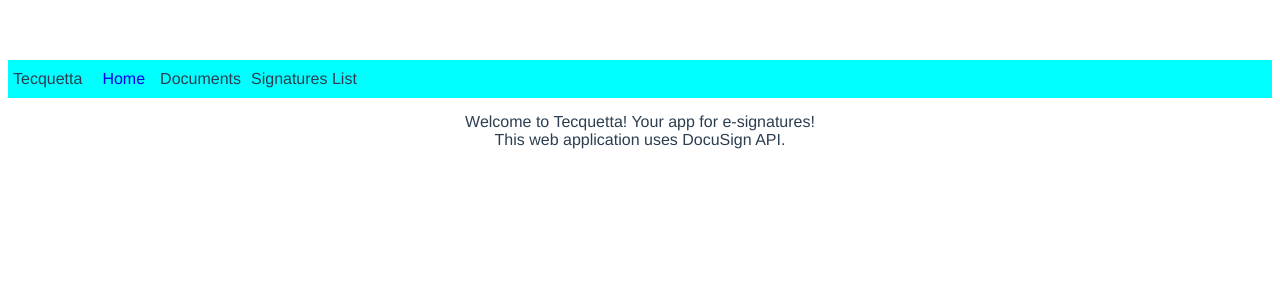
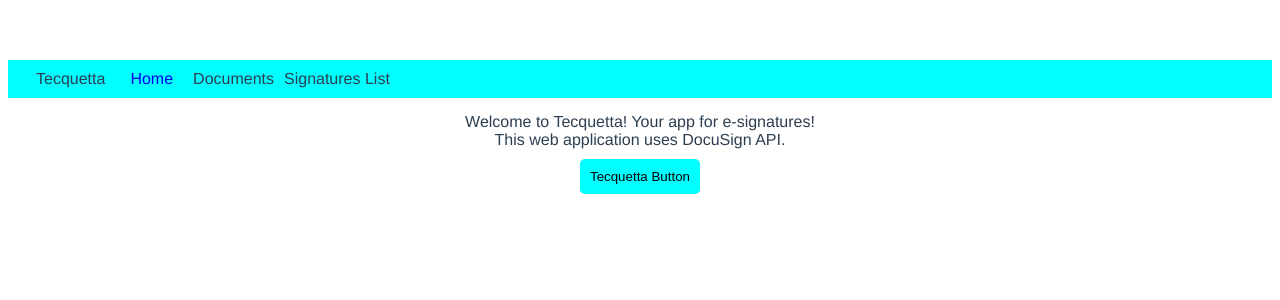
Before and after one commit to CypherCrow/Tecquetta, a Vue app in the folder src/main/ui/: page / in a window 1280 px wide. Shown: the top 300 px of the page. Built offline with nearby package versions, Linux system fonts and the light colour scheme.

Commit message:
Created Button.vue and updated Home, Header, and AbstractEsignatureController

```diff
--- /dev/null
+++ b/src/main/ui/src/components/Button.vue
@@ -0,0 +1,33 @@
+<template>
+    <div class="Button">
+        <button>{{ buttonName }}</button>
+    </div>
+</template>
+
+<script>
+export default {
+    name: 'Button',
+    props: {
+        buttonName: {
+            type: String,
+            default: 'Tecquetta Button'
+        }
+    }
+}
+</script>
+
+<style scoped>
+
+button {
+    border: none;
+    background: aqua;
+    border-radius: 5px;
+    margin: 10px;
+    padding: 10px;
+}
+
+button:hover {
+    background: teal;
+}
+
+</style>
--- a/src/main/ui/src/components/Header.vue
+++ b/src/main/ui/src/components/Header.vue
@@ -26,6 +26,7 @@ export default {
     background-color: aqua;
     display: flex;
     margin-bottom: 15px;
+    padding-left: 23px;
 }
 
 header {
@@ -43,11 +44,12 @@ li {
 
 a {
     text-decoration: none;
-    padding: 5px;
+    padding: 10px;
 }
 
 a:hover {
     background-color: teal;
+    border-radius: 5px;
 }
 
 </style>
--- a/src/main/ui/src/views/Home.vue
+++ b/src/main/ui/src/views/Home.vue
@@ -4,16 +4,20 @@
 
         Welcome to Tecquetta! Your app for e-signatures!<br/>
         This web application uses DocuSign API.
+
+        <Button /> <!-- buttonName="Tecquetta Button" -->
+
     </div>
 </template>
 
 <script>
 import Header from '@/components/Header'
+import Button from '@/components/Button'
 
 export default {
-    name: "Home",
+    name: 'Home',
     components: {
-        Header,
+        Header, Button
     }
 }
 
```
Also changed, not shown: 1 other file (tests, documents, lock files or other folders).
